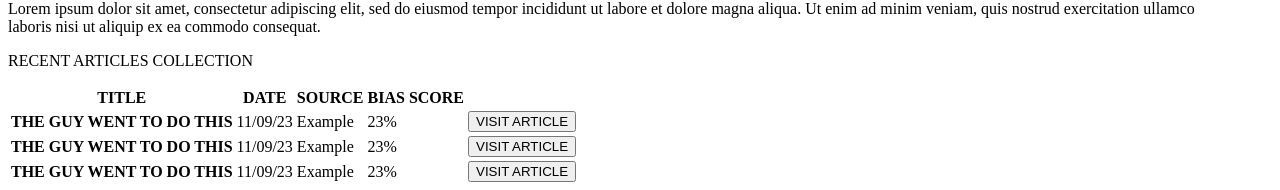
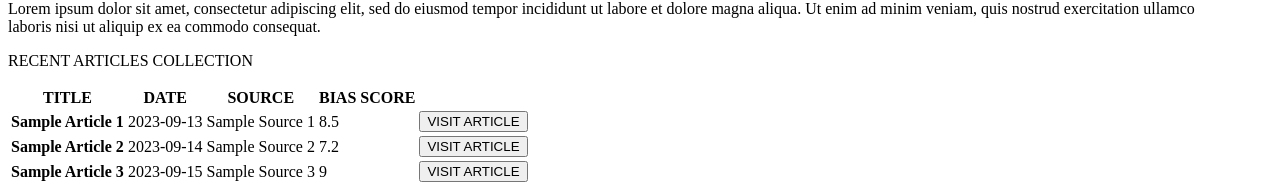
Before and after one commit to DarrenOoi/NewsCuration, a Next.js app: page /profilePage in a window 1280 px wide. Shown: the part 1867-2057 px from the top of the page. Built offline with nearby package versions, Linux system fonts and the light colour scheme.

Commit message:
merge master and created table component

```diff
--- /dev/null
+++ b/components/Table.jsx
@@ -0,0 +1,46 @@
+const Table = ({ articles }) => {
+  return (
+    <div className='overflow-x-auto rounded-lg'>
+      <table className='table'>
+        <thead>
+          <tr className='bg-gray-200'>
+            <th>
+              <text className='text-black font-bold'>TITLE</text>
+            </th>
+            <th>
+              <text className='text-black font-bold'>DATE</text>
+            </th>
+            <th>
+              <text className='text-black font-bold'>SOURCE</text>
+            </th>
+            <th>
+              <text className='text-black font-bold'>BIAS SCORE</text>
+            </th>
+            <th></th>
+          </tr>
+        </thead>
+        {articles.map((article, index) => (
+          <tbody key={index}>
+            <tr className='bg-gray-200'>
+              <th>{article.title}</th>
+              <td>{article.date}</td>
+              <td>{article.source}</td>
+              <td>
+                <text className='text-orange-400 font-extrabold'>
+                  {article.score}
+                </text>
+              </td>
+              <td>
+                <button className='btn btn-neutral rounded-full btn-xs'>
+                  VISIT ARTICLE
+                </button>
+              </td>
+            </tr>
+          </tbody>
+        ))}
+      </table>
+    </div>
+  );
+};
+
+export default Table;
--- a/pages/profilePage.jsx
+++ b/pages/profilePage.jsx
@@ -2,11 +2,33 @@ import 'tailwindcss/tailwind.css';
 import Head from 'next/head';
 import Navbar from '@/components/Navbar';
 import Button from '@/components/Button';
+import Table from '@/components/Table';
 
 function ProfileSearch() {
   const handleBrowse = () => {};
 
   const handleSearch = () => {};
+
+  const array = [
+    {
+      title: 'Sample Article 1',
+      date: '2023-09-13',
+      source: 'Sample Source 1',
+      score: 8.5,
+    },
+    {
+      title: 'Sample Article 2',
+      date: '2023-09-14',
+      source: 'Sample Source 2',
+      score: 7.2,
+    },
+    {
+      title: 'Sample Article 3',
+      date: '2023-09-15',
+      source: 'Sample Source 3',
+      score: 9.0,
+    },
+  ];
 
   return (
     <div>
@@ -78,86 +100,8 @@ function ProfileSearch() {
                       <p className='text-l font-bold py-4'>
                         RECENT ARTICLES COLLECTION
                       </p>
-                      <div className='overflow-x-auto rounded-lg'>
-                        <table className='table'>
-                          {/* head */}
-                          <thead>
-                            <tr className='bg-gray-200'>
-                              <th>
-                                <text className='text-black font-bold'>
-                                  TITLE
-                                </text>
-                              </th>
-                              <th>
-                                <text className='text-black font-bold'>
-                                  DATE
-                                </text>
-                              </th>
-                              <th>
-                                <text className='text-black font-bold'>
-                                  SOURCE
-                                </text>
-                              </th>
-                              <th>
-                                <text className='text-black font-bold'>
-                                  BIAS SCORE
-                                </text>
-                              </th>
-                              <th></th>
-                            </tr>
-                          </thead>
-                          <tbody>
-                            {/* row 1 */}
-                            <tr className='bg-gray-200'>
-                              <th>THE GUY WENT TO DO THIS</th>
-                              <td>11/09/23</td>
-                              <td>Example</td>
-                              <td>
-                                <text className='text-orange-400 font-extrabold'>
-                                  23%
-                                </text>
-                              </td>
-                              <td>
-                                <button className='btn btn-neutral rounded-full btn-xs'>
-                                  VISIT ARTICLE
-                                </button>
-                              </td>
-                            </tr>
-                            {/* row 2 */}
-                            <tr className='bg-gray-200'>
-                              <th>THE GUY WENT TO DO THIS</th>
-                              <td>11/09/23</td>
-                              <td>Example</td>
-                              <td>
-                                <text className='text-orange-400 font-extrabold'>
-                                  23%
-                                </text>
-                              </td>
-                              <td>
-                                <button className='btn btn-neutral rounded-full btn-xs'>
-                                  VISIT ARTICLE
-                                </button>
-                              </td>
-                            </tr>
-                            {/* row 3 */}
-                            <tr className='bg-gray-200'>
-                              <th>THE GUY WENT TO DO THIS</th>
-                              <td>11/09/23</td>
-                              <td>Example</td>
-                              <td>
-                                <text className='text-orange-400 font-extrabold'>
-                                  23%
-                                </text>
-                              </td>
-                              <td>
-                                <button className='btn btn-neutral rounded-full btn-xs'>
-                                  VISIT ARTICLE
-                                </button>
-                              </td>
-                            </tr>
-                          </tbody>
-                        </table>
-                      </div>
+
+                      <Table articles={array} />
                     </div>
                   </div>
                 </div>
```
Also changed, not shown: pages/analysisPage.jsx (+9 -9 lines).
